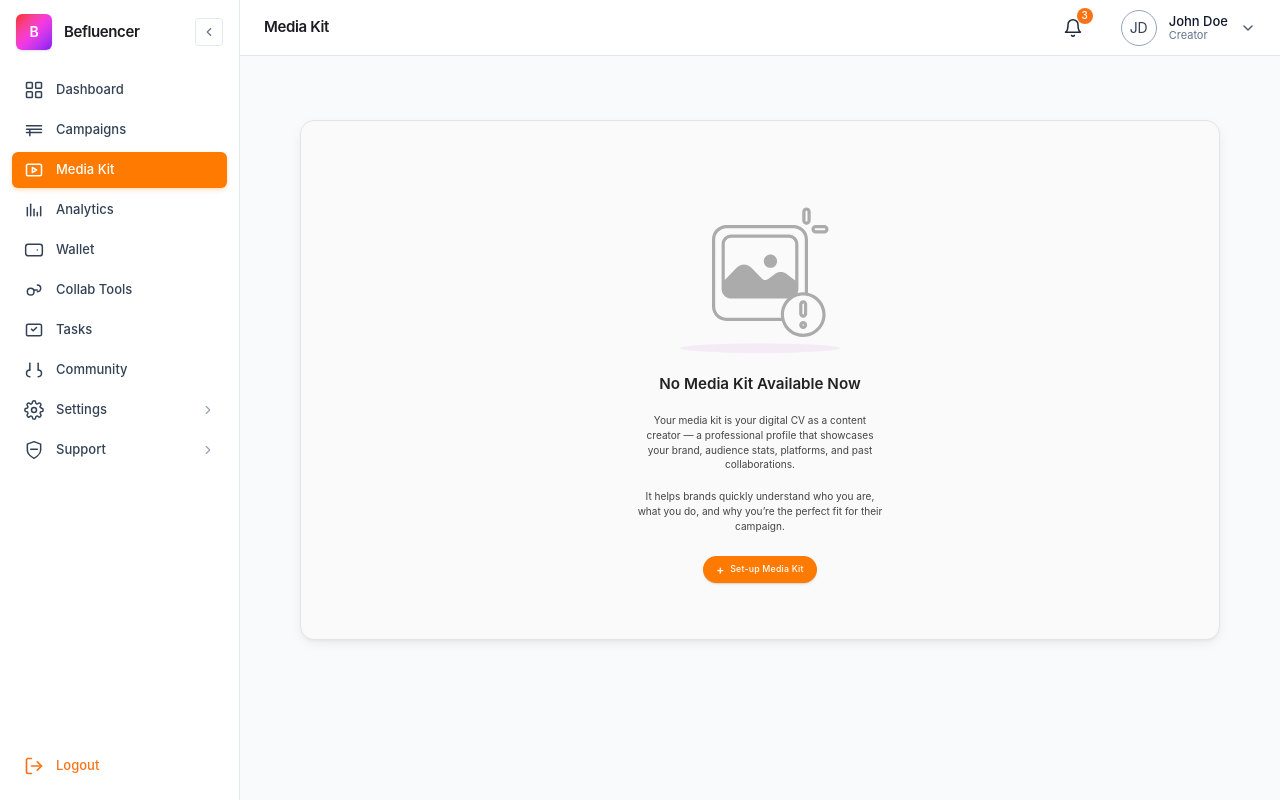
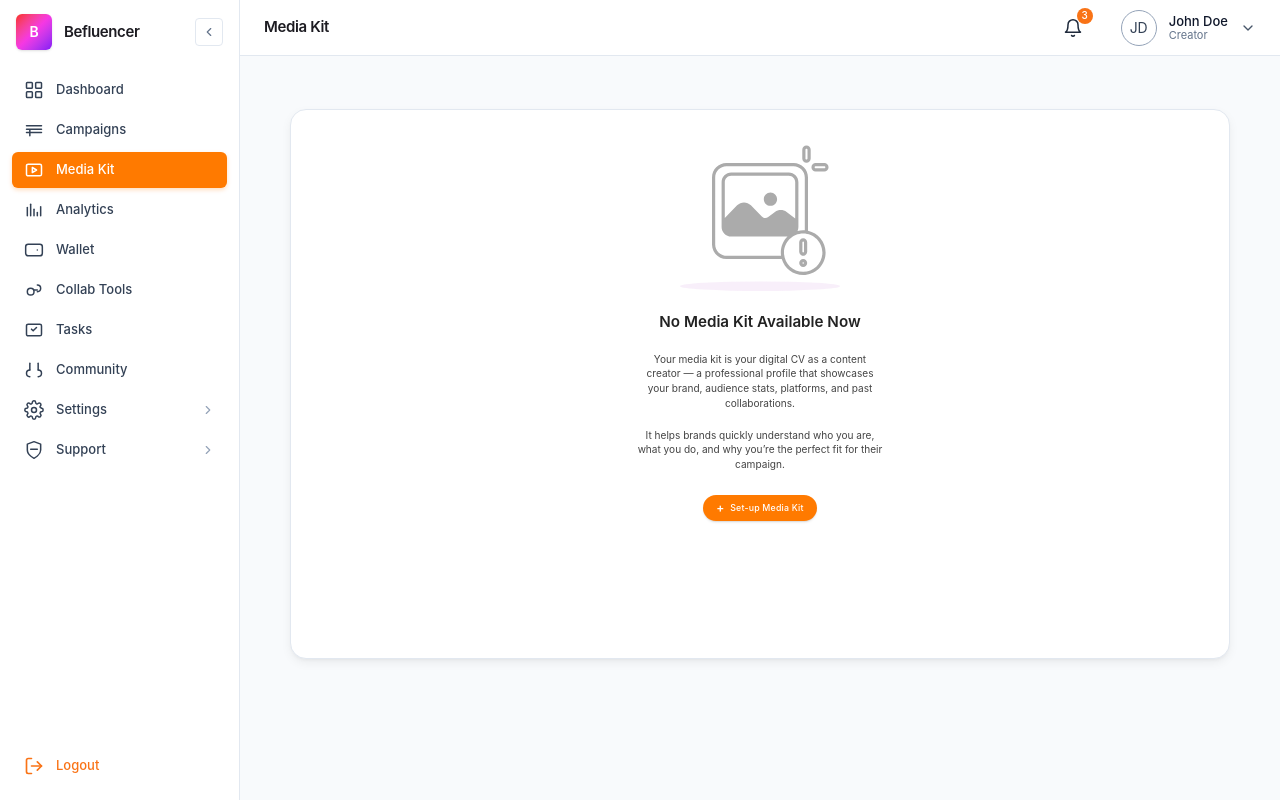
Before and after one commit to deezzzi/Befluencer, an Angular app: page /media-kit in a window 1280 px wide. Built offline with nearby package versions, Linux system fonts and the light colour scheme.

Commit message:
feat(media-kit): update empty card styling for consistency with wizard-card and improve layout

```diff
--- a/src/app/features/media-kit/media-kit.component.scss
+++ b/src/app/features/media-kit/media-kit.component.scss
@@ -5,26 +5,29 @@
   display: flex;
   align-items: flex-start;
   justify-content: center;
-  padding: 2.5rem 2rem 4rem;
+  /* Match setup page outer padding density */
+  padding: 1.8rem 1.6rem 3rem;
   overflow-y: auto;
 }
 
 .empty-card {
-  --card-border: #e5e5e5;
-  background: #fafafa;
+  /* Align with wizard-card styling so both cards feel identical */
+  --card-border: #e2e8f0;
+  background: #fff;
   width: 100%;
-  max-width: 920px;
-  min-height: 520px;
+  max-width: 1512px; /* same as setup wizard-card */
+  min-height: 550px; /* match wizard-card */
   border: 1px solid var(--card-border);
-  border-radius: 14px;
+  border-radius: 16px; /* match wizard-card */
   margin: 0 auto;
   display: flex;
   flex-direction: column;
   align-items: center;
-  padding: 4.5rem 2rem 3.5rem;
+  padding: 1.35rem 1.9rem 2.2rem; /* match wizard-card padding */
   text-align: center;
   font-family: Inter, system-ui, sans-serif;
   position: relative;
+  box-shadow: 0 2px 4px -2px rgba(0,0,0,0.06), 0 4px 12px -2px rgba(0,0,0,0.08);
 }
 
 .icon-stack { margin-bottom: 1.25rem; }
@@ -71,7 +74,8 @@
 .setup-btn .plus { font-weight: 600; font-size: 0.75rem; line-height: 1; }
 
 @media (max-width: 640px) {
-  .empty-card { padding: 3.5rem 1.25rem 2.5rem; min-height: 460px; }
+  /* Keep a comfortable compact layout on small screens */
+  .empty-card { padding: 0.9rem 0.9rem 1.2rem; min-height: 460px; border-radius: 12px; }
   .desc { font-size: 0.68rem; }
   .setup-btn { font-size: 0.6rem; }
 }
--- a/src/app/features/media-kit/media-kit.component.ts
+++ b/src/app/features/media-kit/media-kit.component.ts
@@ -6,7 +6,7 @@ import { Router } from '@angular/router';
   standalone: true,
   template: `
   <div class="media-kit-wrapper">
-    <div class="empty-card" style="box-shadow:0 2px 4px -2px rgba(0,0,0,0.06), 0 4px 12px -2px rgba(0,0,0,0.08); ;">
+    <div class="empty-card">
       <div class="icon-stack" aria-hidden="true">
         <!-- <svg class="main" width="120" height="120" viewBox="0 0 120 120" fill="none" xmlns="http://www.w3.org/2000/svg">
           <rect x="34" y="34" width="52" height="52" rx="6" stroke="#b0b0b0" stroke-width="2" fill="#fff" />
```
Also changed, not shown: 1 other file (tests, documents, lock files or other folders).
